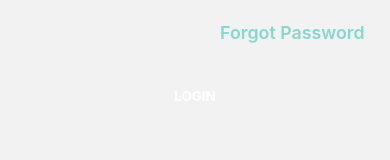
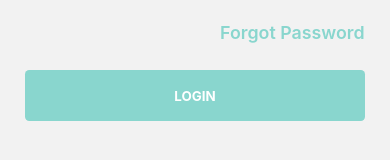
Before and after one commit to ihtisham007/wah-city, a React Native app: screen / in a window 390 px wide. Shown: the part 418-578 px from the top of the page. Built offline with nearby package versions, Linux system fonts and the light colour scheme.

Commit message:
refactor: replace color with background color

```diff
--- a/src/components/ButtonComp.tsx
+++ b/src/components/ButtonComp.tsx
@@ -20,7 +20,7 @@ const ButtonComp = ({btnText, buttonStyles = {}, onPress = () => {}}) => {
 const styles = StyleSheet.create({
   buttonStyles: {
     height: moderateScale(48),
-    color: colors.themeColor,
+    backgroundColor: colors.themeColor,
     borderRadius: moderateScale(4),
     justifyContent: 'center',
     alignItems: 'center',
```
